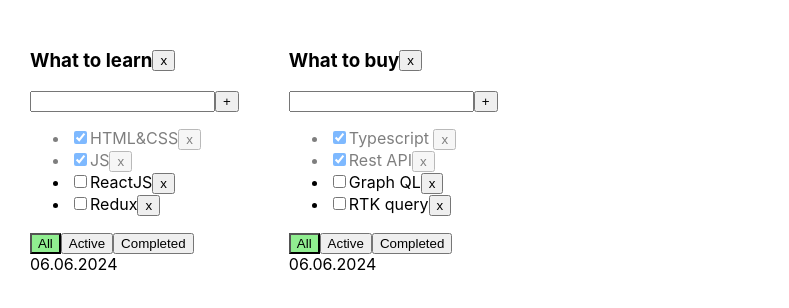
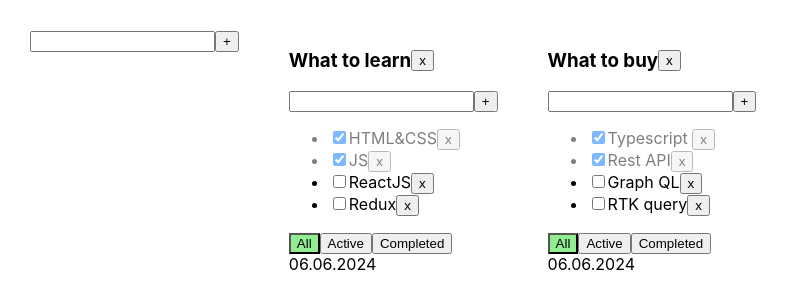
Before and after one commit to nikitastas/todolist, a React (Create React App) app: page / in a window 1280 px wide. Shown: the top 308 px of the page, without its empty margins (0-789 px from the left). Built offline with nearby package versions, Linux system fonts and the light colour scheme.

Commit message:
Added addTodolist function and implemented its logic.

```diff
--- a/src/App.tsx
+++ b/src/App.tsx
@@ -2,6 +2,7 @@ import './App.css';
 import { v1 } from 'uuid'
 import {Todolist} from './Todolist';
 import {useState} from 'react';
+import {AddItemFrom} from './AddItemForm';
 
 type Task = {
     id: string
@@ -75,8 +76,15 @@ export function App() {
         setTasks({...myTasks})
     }
 
+    const addTodolist = (title: string) => {
+        const todolistId = v1()
+        setTodolists([{id: todolistId, title: title, filter: 'all'}, ...todolists])
+        setTasks({...tasks, [todolistId]: []})
+    }
+
     return (
         <div className="App">
+            <AddItemFrom addItem={addTodolist} />
             {todolists.map(tl => {
                 const allTodolistTasks = tasks[tl.id]
                 let tasksForTodolist = allTodolistTasks;
```
